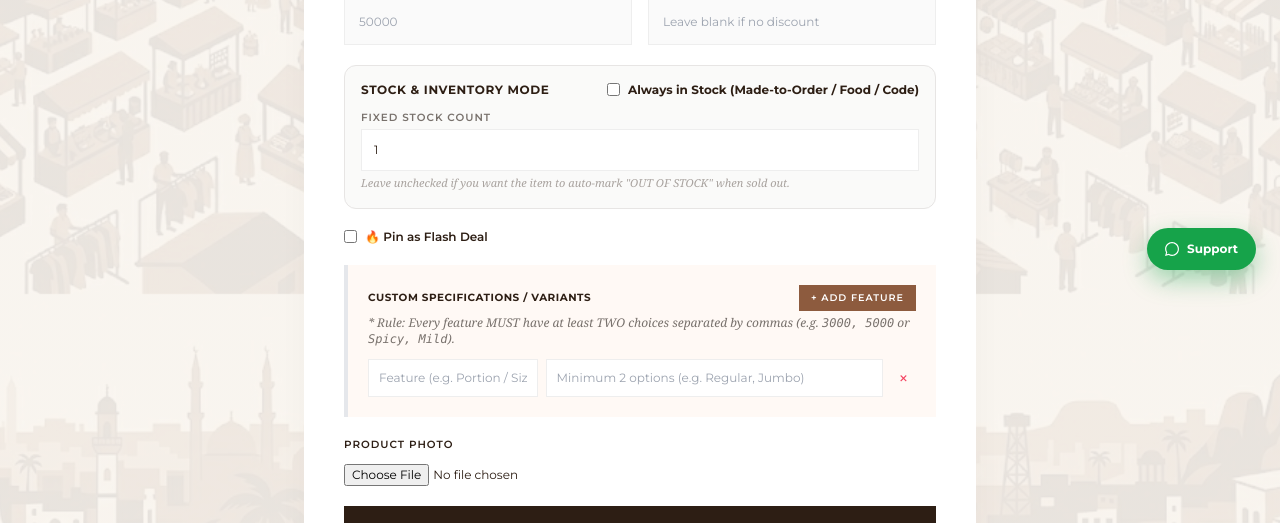
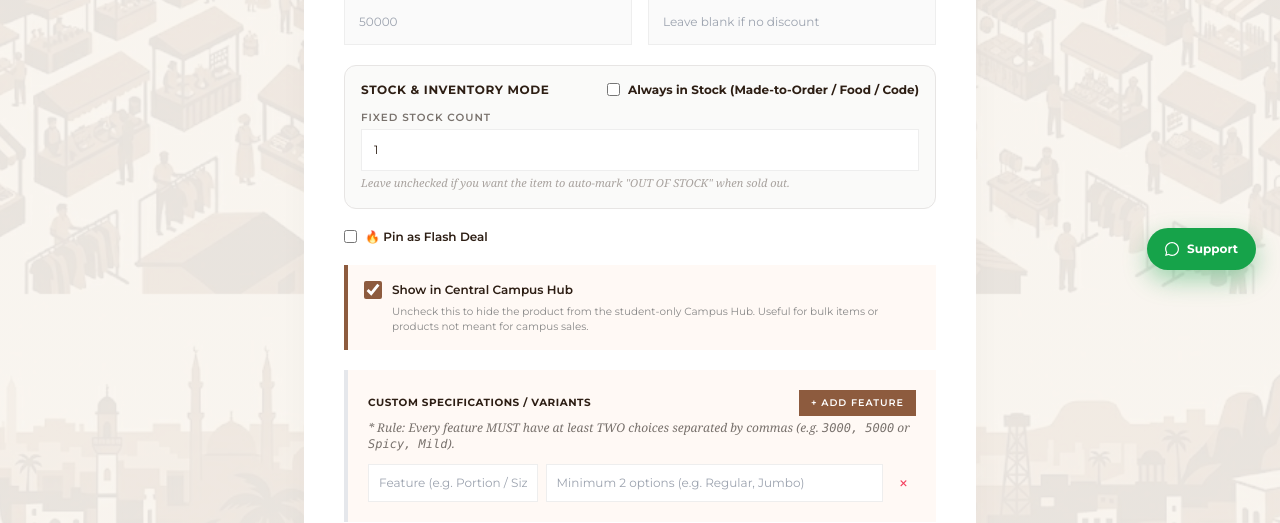
Before and after one commit to adebayo-victor/Marketplacev_2, a Python web app: template app/templates/dashboard/product_form.html in a window 1280 px wide. Shown: the part 506-1029 px from the top of the page. Run offline with Jinja, Linux system fonts and the light colour scheme; the template is opened without the code that fills it, so the values that code supplies are empty; some libraries are stand-ins or nearby versions.

Commit message:
Add toggle for showing product in Central Campus Hub
Added a toggle to show or hide the product in the Central Campus Hub, with a description for its usage.

```diff
--- a/app/templates/dashboard/product_form.html
+++ b/app/templates/dashboard/product_form.html
@@ -69,6 +69,21 @@
                 </label>
             </div>
 
+                        <!-- Show in Central Campus Hub Toggle -->
+            <div style="background: #fff9f5; border-left: 4px solid #8d5b3e; padding: 16px; margin-top: 20px;">
+                <label style="font-family: 'Montserrat'; font-size: 0.75rem; font-weight: 600; cursor: pointer; display: flex; align-items: center; gap: 10px;">
+                    <input type="checkbox" name="show_in_hub"
+                           {% if product and product.show_in_hub %}checked
+                           {% elif not product %}checked
+                           {% endif %}
+                           style="accent-color: #8d5b3e; width: 18px; height: 18px;">
+                    <span> Show in Central Campus Hub</span>
+                </label>
+                <p style="font-family: 'Montserrat'; font-size: 0.65rem; color: #888; margin: 6px 0 0 28px; line-height: 1.4;">
+                    Uncheck this to hide the product from the student-only Campus Hub.
+                    Useful for bulk items or products not meant for campus sales.
+                </p>
+            </div>
             <!-- Custom Attributes Builder -->
             <div class="p-5 bg-[#fff9f5] border-l-4 border-clay my-4">
                 <div class="flex justify-between items-center mb-1">
```
